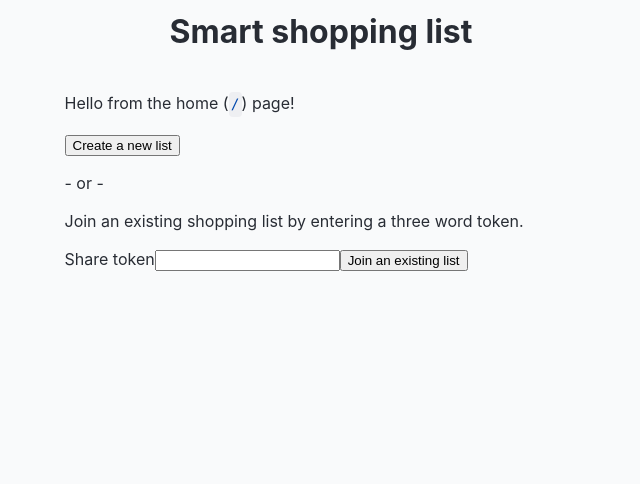
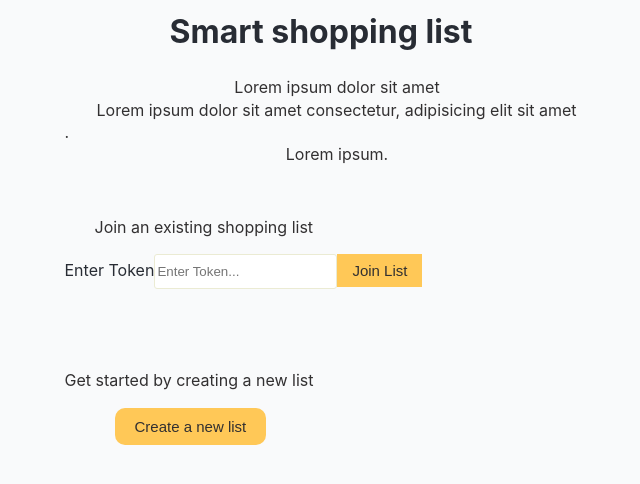
Before and after one commit to the-collab-lab/tcl-58-smart-shopping-list, a React (Vite) app: page / in a window 1280 px wide. Shown: the top 484 px of the page, without its empty margins (319-959 px from the left). Built offline with nearby package versions, Linux system fonts and the light colour scheme.

Commit message:
styled the home page

```diff
--- a/src/views/Home.css
+++ b/src/views/Home.css
@@ -0,0 +1,82 @@
+:root {
+	--gray-white: #ebebd3;
+	--grey: #323031;
+	--yellow: #ffc857;
+}
+
+body {
+	background-color: var(--gray-white);
+}
+
+.Home {
+	align-items: center;
+}
+
+.createanewlist {
+	margin-top: 80px;
+	margin-bottom: 50px;
+}
+
+.btn-createanewlist {
+	color: var(--grey);
+	background-color: var(--yellow);
+	font-size: 15px;
+	margin-left: 50px;
+	padding: 10px 20px;
+	border-radius: 10px;
+	border: none;
+	transition: var(--yellow) 0.3s ease-in-out;
+}
+
+.btn-createanewlist:hover {
+	border-color: var(--yellow);
+	background-color: transparent;
+	outline: none;
+}
+
+.btn-joinanexistinglist {
+	color: var(--grey);
+	background-color: var(--yellow);
+	font-size: 15px;
+	border: none;
+	padding: 8px 15px;
+}
+
+.btn-joinanexistinglist:hover {
+	border-color: var(--yellow);
+	background-color: transparent;
+	outline: none;
+}
+
+input[type='text'] {
+	height: 35px;
+	border: 1px solid var(--gray-white);
+	border-radius: 3px;
+	outline: none;
+}
+
+.text-joinanexistingshoppinglist {
+	margin-top: 50px;
+	margin-left: 30px;
+}
+
+.first-text {
+	margin-top: 0;
+	text-indent: 2em;
+	text-align: center;
+}
+
+.second-text {
+	margin-top: -1em;
+	text-indent: 2em;
+}
+
+.third-text {
+	margin-top: -1em;
+	text-indent: 2em;
+	text-align: center;
+}
+
+p {
+	color: var(--grey);
+}
--- a/src/views/Home.jsx
+++ b/src/views/Home.jsx
@@ -44,23 +44,38 @@ export function Home({ setListToken, listToken }) {
 
 	return (
 		<div className="Home">
-			<p>
-				Hello from the home (<code>/</code>) page!
-			</p>
-			<button onClick={handleCreateList}>Create a new list</button>
+			<div className="about-text">
+				<p className="first-text">Lorem ipsum dolor sit amet</p>
+				<p className="second-text">
+					Lorem ipsum dolor sit amet consectetur, adipisicing elit sit amet .
+				</p>
+				<p className="third-text">Lorem ipsum.</p>
+			</div>
+
 			<form onSubmit={submitShareToken}>
-				<p>- or -</p>
-				<p>Join an existing shopping list by entering a three word token.</p>
-				<label htmlFor="shared-token">Share token</label>
+				<p className="text-joinanexistingshoppinglist">
+					Join an existing shopping list
+				</p>
+				<label htmlFor="shared-token">Enter Token</label>
 				<input
 					type="text"
+					placeholder="Enter Token..."
 					id="shared-token"
 					value={tokenInput}
 					onChange={(e) => setTokenInput(e.target.value)}
 				/>
-				<button type="submit">Join an existing list</button>
+				<button type="submit" className="btn-joinanexistinglist">
+					Join List
+				</button>
 			</form>
 			{errorMessage && errorMessage}
+
+			<div className="createanewlist">
+				<p>Get started by creating a new list</p>
+				<button onClick={handleCreateList} className="btn-createanewlist">
+					Create a new list
+				</button>
+			</div>
 		</div>
 	);
 }
```
